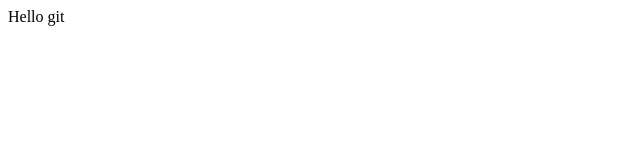
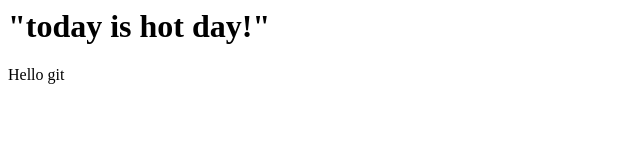
Before and after one commit to FeiPF2020/chapter1, a plain HTML site: page index.html in a window 1280 px wide. Shown: the whole page, without its empty margins (0-640 px from the left). Drawn offline with Linux system fonts and the light colour scheme.

Commit message:
add modified index.html add a head.

```diff
--- a/index.html
+++ b/index.html
@@ -1,7 +1,7 @@
 <!--
  * @Author: your name
  * @Date: 2021-09-08 01:25:16
- * @LastEditTime: 2021-09-08 01:29:30
+ * @LastEditTime: 2021-09-08 01:37:43
  * @LastEditors: Please set LastEditors
  * @Description: In User Settings Edit
  * @FilePath: \git使用\index.html
@@ -11,6 +11,9 @@
       <head><title>wpf</title></head>
 
       <body>
+          <h1>
+              "today is hot day!"
+          </h1>
 
         Hello git
 
```
